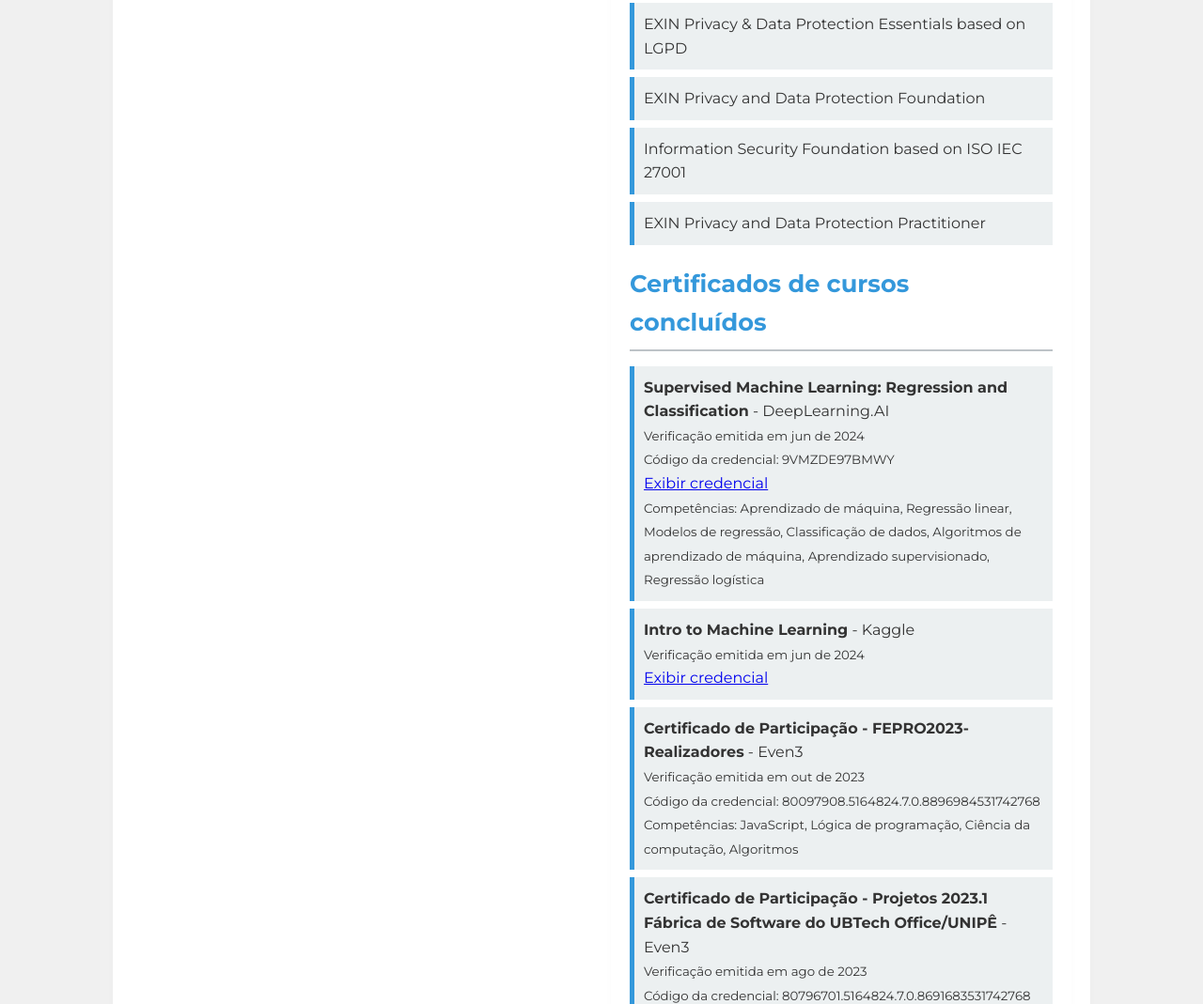
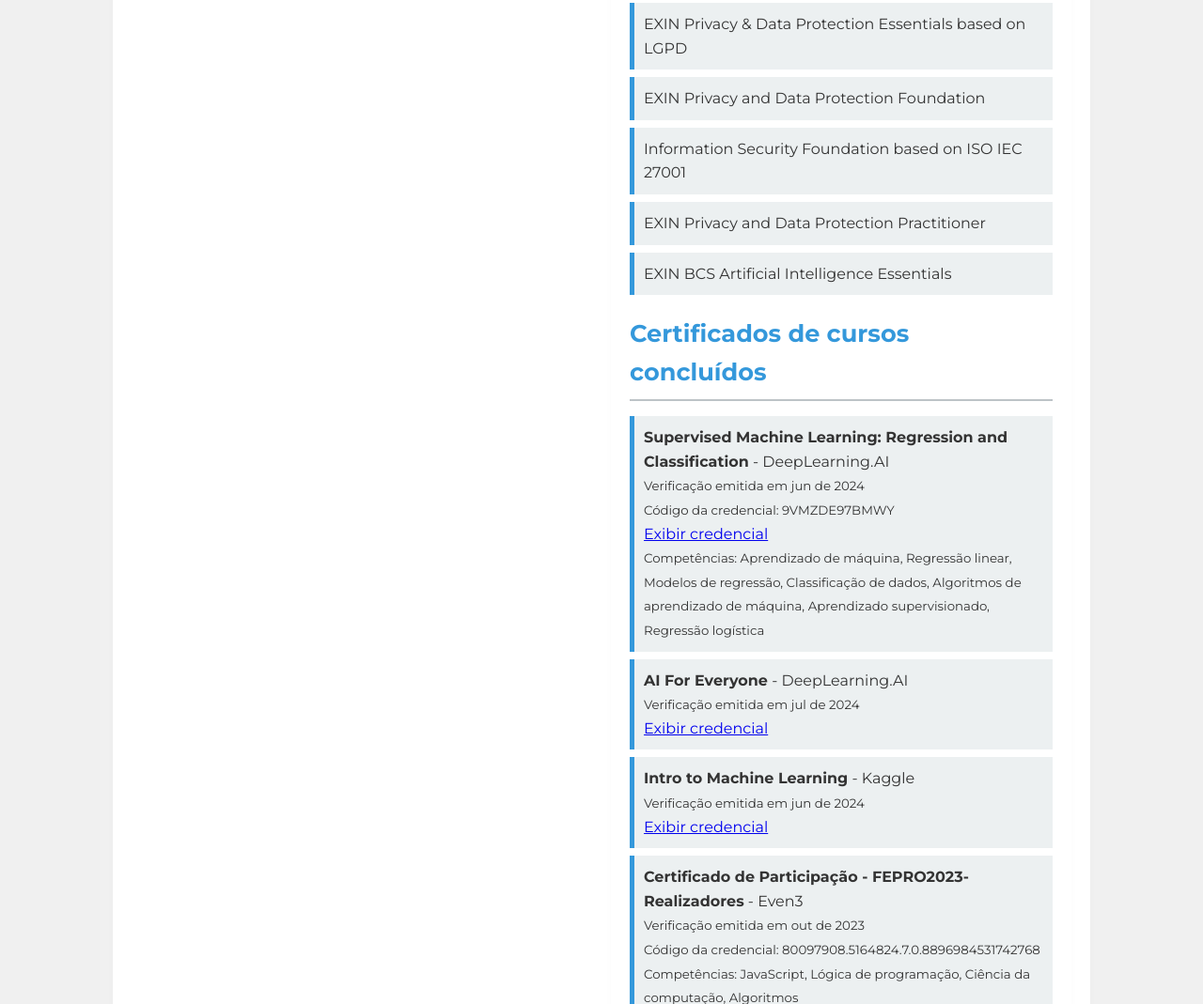
Before and after one commit to daniel-azevedo-maia/curriculo-s3-hosting, a plain HTML site: page index.html in a window 1280 px wide. Shown: the part 2886-3955 px from the top of the page at 94% size. Drawn offline with Linux system fonts and the light colour scheme.

Commit message:
Inclusão de novas certificações e certificados

```diff
--- a/index.html
+++ b/index.html
@@ -85,6 +85,7 @@
                         <li>EXIN Privacy and Data Protection Foundation</li>
                         <li>Information Security Foundation based on ISO IEC 27001</li>
                         <li>EXIN Privacy and Data Protection Practitioner</li>
+                        <li>EXIN BCS Artificial Intelligence Essentials</li>
                     </ul>
                     <h2>Certificados de cursos concluídos</h2>
                     <ul>
@@ -94,6 +95,11 @@
                             <small>Código da credencial: 9VMZDE97BMWY</small><br>
                             <a href="https://www.coursera.org/account/accomplishments/verify/9VMZDE97BMWY">Exibir credencial</a><br>
                             <small>Competências: Aprendizado de máquina, Regressão linear, Modelos de regressão, Classificação de dados, Algoritmos de aprendizado de máquina, Aprendizado supervisionado, Regressão logística</small>
+                        </li>
+                        <li>
+                            <strong>AI For Everyone</strong> - DeepLearning.AI<br>
+                            <small>Verificação emitida em jul de 2024</small><br>
+                            <a href="https://www.coursera.org/account/accomplishments/certificate/S6YCGFQLGEEH">Exibir credencial</a>
                         </li>
                         <li>
                             <strong>Intro to Machine Learning</strong> - Kaggle<br>
```
